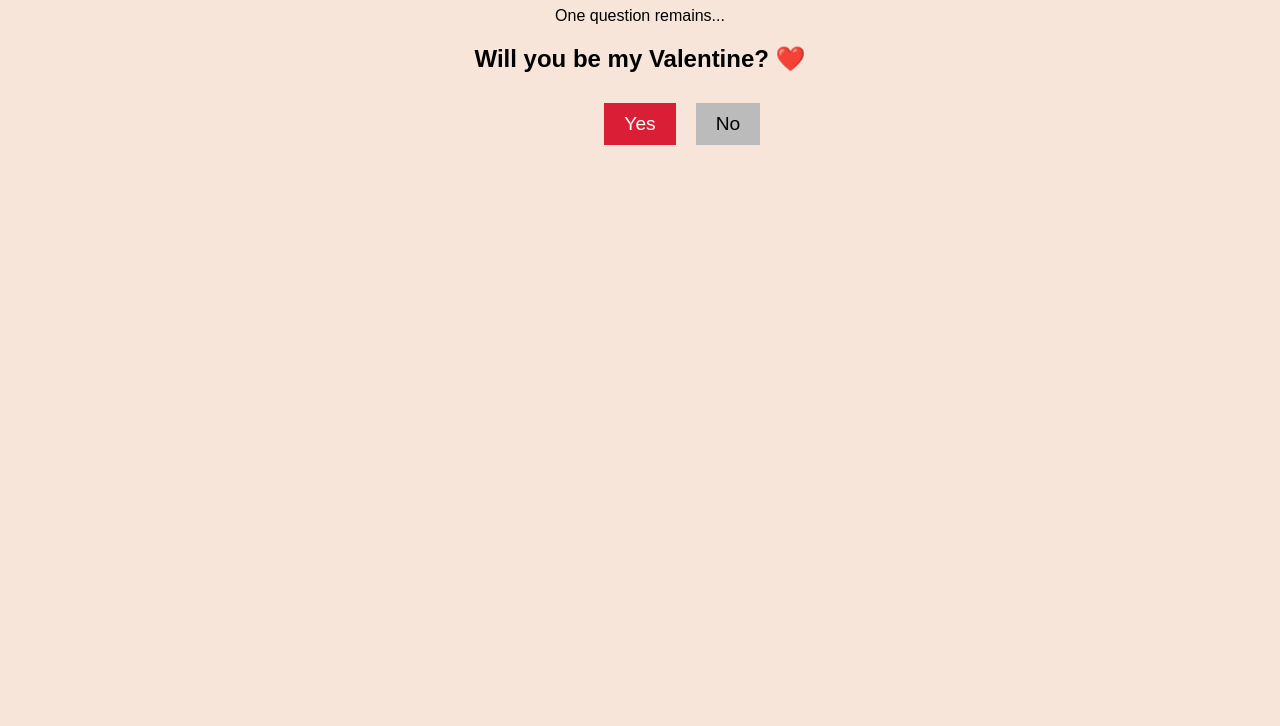
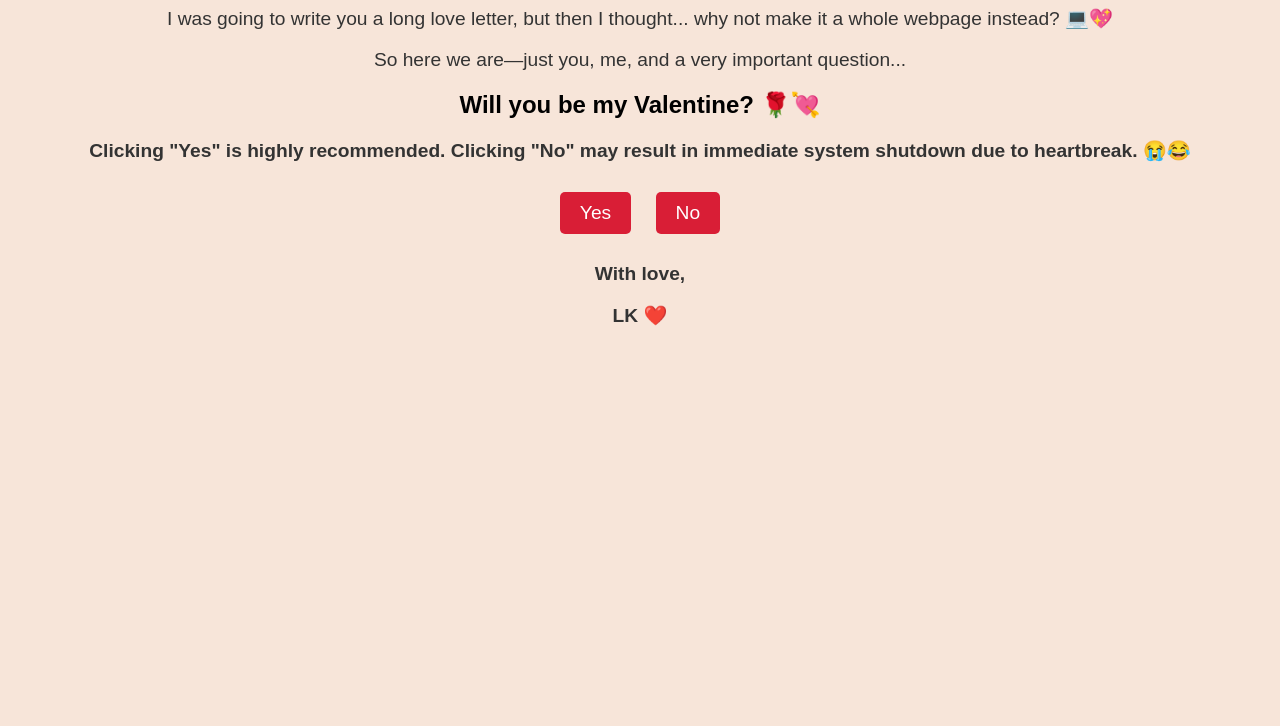
Before and after one commit to LyKizito/valentine-invite, a plain HTML site: page index.html in a window 1280 px wide. Shown: the part 74-800 px from the top of the page. Drawn offline with Linux system fonts and the light colour scheme.

Commit message:
Update index.html

```diff
--- a/index.html
+++ b/index.html
@@ -3,7 +3,7 @@
 <head>
     <meta charset="UTF-8">
     <meta name="viewport" content="width=device-width, initial-scale=1.0">
-    <title>Valentine's Request</title>
+    <title>Valentine's Surprise</title>
     <style>
         body {
             text-align: center;
@@ -11,49 +11,38 @@
             background-color: #f7e5d9;
         }
         h1 { color: #d91e36; font-size: 2em; }
-        .buttons {
+        p { font-size: 1.2em; color: #333; }
+        .btn-container {
             margin-top: 20px;
         }
         button {
+            background-color: #d91e36;
+            color: white;
             font-size: 1.2em;
             padding: 10px 20px;
-            margin: 10px;
             border: none;
             cursor: pointer;
-            transition: 0.3s;
+            border-radius: 5px;
+            margin: 10px;
         }
-        .yes {
-            background-color: #d91e36;
-            color: white;
-        }
-        .yes:hover {
-            background-color: #a9152b;
-        }
-        .no {
-            background-color: #bbb;
-            color: black;
-            position: absolute;
+        button:hover {
+            background-color: #b0152a;
         }
     </style>
-    <script>
-        function sayYes() {
-            alert("I knew it! ❤️ See you on Valentine's! 😘");
-        }
-        function moveNo() {
-            const btn = document.getElementById("noBtn");
-            btn.style.position = "absolute";
-            btn.style.top = Math.random() * window.innerHeight + "px";
-            btn.style.left = Math.random() * window.innerWidth + "px";
-        }
-    </script>
 </head>
 <body>
-    <h1>💌 You've been invited to a Valentine's mission 💌</h1>
-    <p>One question remains...</p>
-    <h2>Will you be my Valentine? ❤️</h2>
-    <div class="buttons">
-        <button class="yes" onclick="sayYes()">Yes</button>
-        <button class="no" id="noBtn" onmouseover="moveNo()">No</button>
+    <h1>💌 Hey baby... 💌</h1>
+    <p>I was going to write you a long love letter, but then I thought... why not make it a whole webpage instead? 💻💖</p>
+    <p>So here we are—just you, me, and a very important question...</p>
+    <h2>Will you be my Valentine? 🌹💘</h2>
+    <p><strong>Clicking "Yes" is highly recommended. Clicking "No" may result in immediate system shutdown due to heartbreak. 😭😂</strong></p>
+
+    <div class="btn-container">
+        <button onclick="alert('I knew it! Best decision ever ❤️')">Yes</button>
+        <button onclick="alert('System shutting down... 💔 Just kidding, but ouch! 😭')">No</button>
     </div>
+
+    <p><strong>With love,</strong></p>
+    <p><strong>LK ❤️</strong></p>
 </body>
 </html>
```
